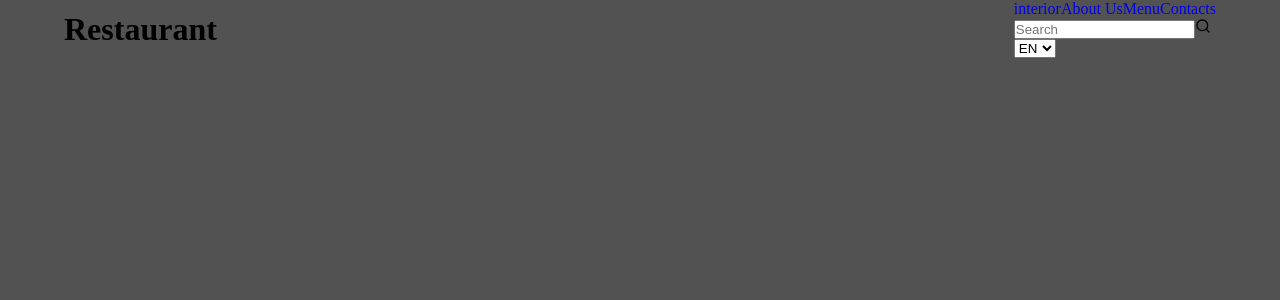
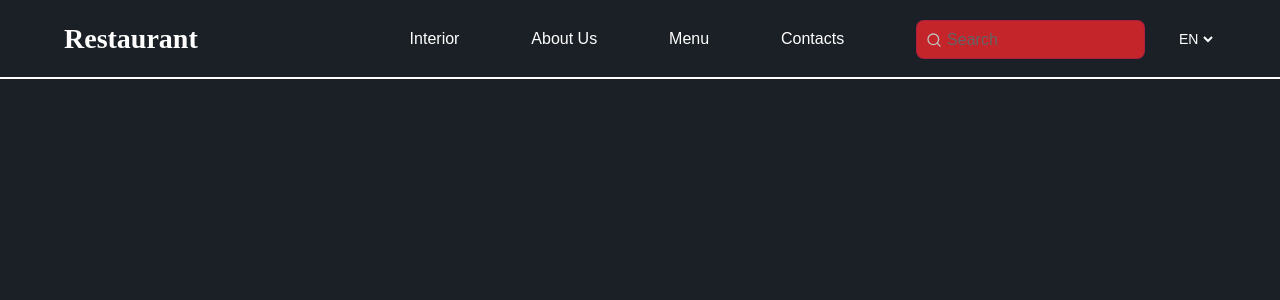
Before and after one commit to Seitkanov2004/new-project, a React (Create React App) app: page / in a window 1280 px wide. Shown: the top 300 px of the page. Built offline with nearby package versions, Linux system fonts and the light colour scheme; a web font is replaced by a local one.

Commit message:
I did Header

```diff
--- a/src/components/Header/Header.js
+++ b/src/components/Header/Header.js
@@ -7,15 +7,17 @@ const Header = () => {
         <div id="header">
             <div className="container">
                 <div className="header">
-                    <h1 className="header--logo">Restaurant</h1>
+                    <h1 className="header--logo">
+                        <h1>Restaurant</h1>
+                    </h1>
                     <div className="header--navbar">
-                        <NavLink to={"/"} >interior</NavLink>
-                        <NavLink to={"/"} >About Us</NavLink>
-                        <NavLink to={"/"} >Menu</NavLink>
-                        <NavLink to={"/"} >Contacts</NavLink>
+                        <NavLink to={"/"}>interior</NavLink>
+                        <NavLink to={"/"}>About Us</NavLink>
+                        <NavLink to={"/"}>Menu</NavLink>
+                        <NavLink to={"/"}>Contacts</NavLink>
                         <div className="header--navbar__search">
                             <input type="text" placeholder="Search"/>
-                            <FiSearch/>
+                            <FiSearch className="header--navbar__search--icon"/>
                         </div>
                         <select>
                             <option>EN</option>
--- a/src/components/Header/Header.scss
+++ b/src/components/Header/Header.scss
@@ -1,7 +1,72 @@
 #header{
+  padding: 20px 0;
+  border-bottom: 2px solid white;
+  background: #1B2026;
+  position: fixed;
+  width: 100%;
   .header{
     display: flex;
     justify-content: space-between;
     align-items: center;
+    &--logo{
+      h1{
+        font-family: 'Silk Serif', cursive;
+        font-weight: 600;
+        font-size: 28px;
+        color: #FFFFFF;
+      }
+    }
+    &--navbar{
+      display: flex;
+      justify-content: space-between;
+      align-items: center;
+      width: 70%;
+      a{
+        font-family: 'Spartan', sans-serif;
+        font-size: 16px;
+        text-transform: capitalize;
+        color: #FFFFFF;
+      }
+
+      &__search{
+        width: 187px;
+        height: 37px;
+        position: relative;
+        input{
+          background: #EF272C;
+          opacity: 0.8;
+          border: 0.8px solid rgba(86, 9, 187, 0.2);
+          border-radius: 8px;
+          width: 100%;
+          height: 100%;
+          color: white;
+          font-size: 16px;
+          padding: 0 10px 0 30px;
+        }
+        &--icon{
+          position: absolute;
+          left: 10px;
+          top: 12px;
+          color: #c0c0c0;
+        }
+      }
+
+      select{
+        background: transparent;
+        border: none;
+        outline: none;
+        list-style: none;
+        font-family: 'Silk Serif',sans-serif;
+        font-size: 14px;
+        color: white;
+        option{
+          background: transparent;
+          border: none;
+          outline: none;
+          list-style: none;
+          color: black;
+        }
+      }
+    }
   }
 }
--- a/src/index.scss
+++ b/src/index.scss
@@ -16,7 +16,7 @@
 }
 
 body{
-  background: #525252;
+  background: #1B2026;
 }
 
 a{
```
